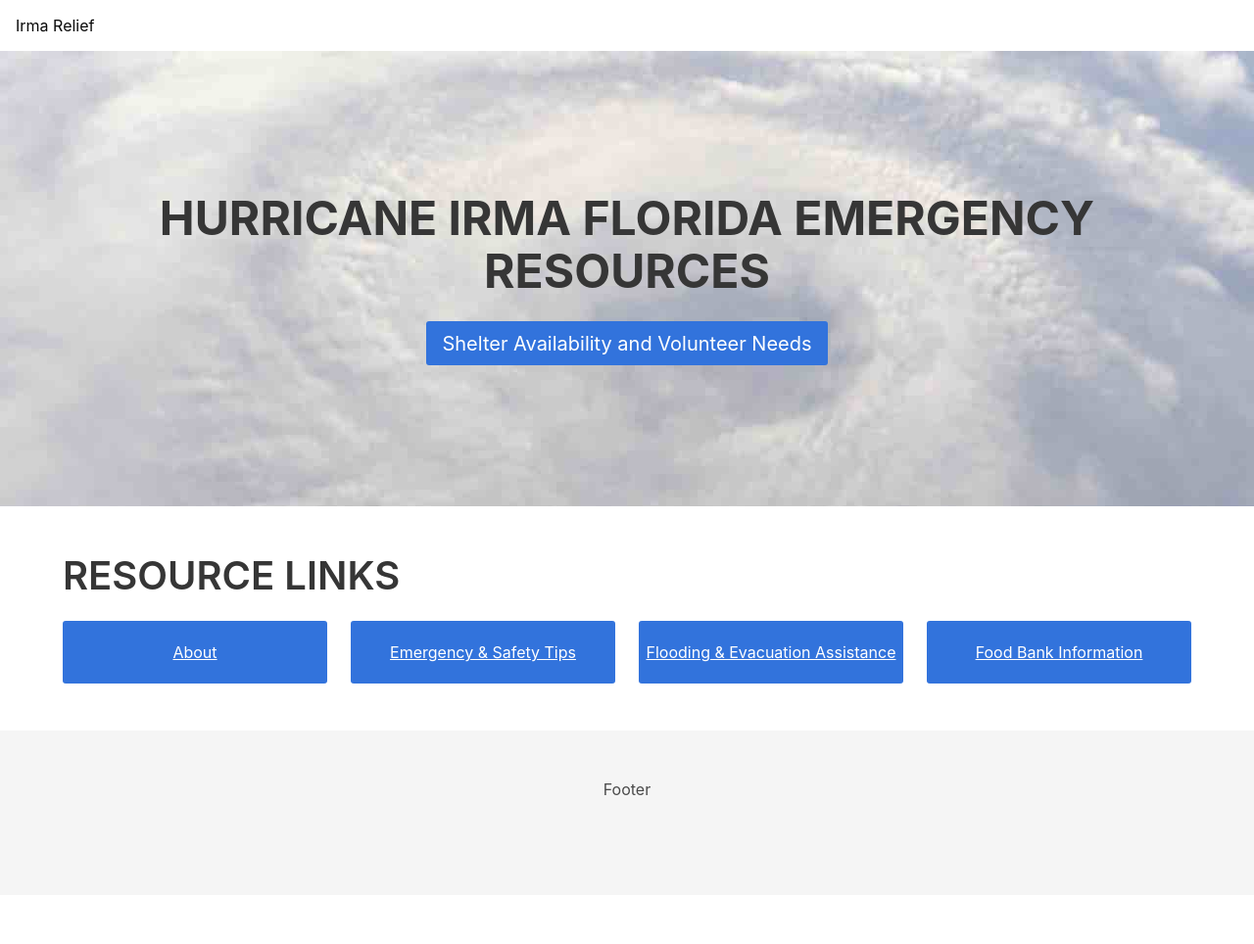
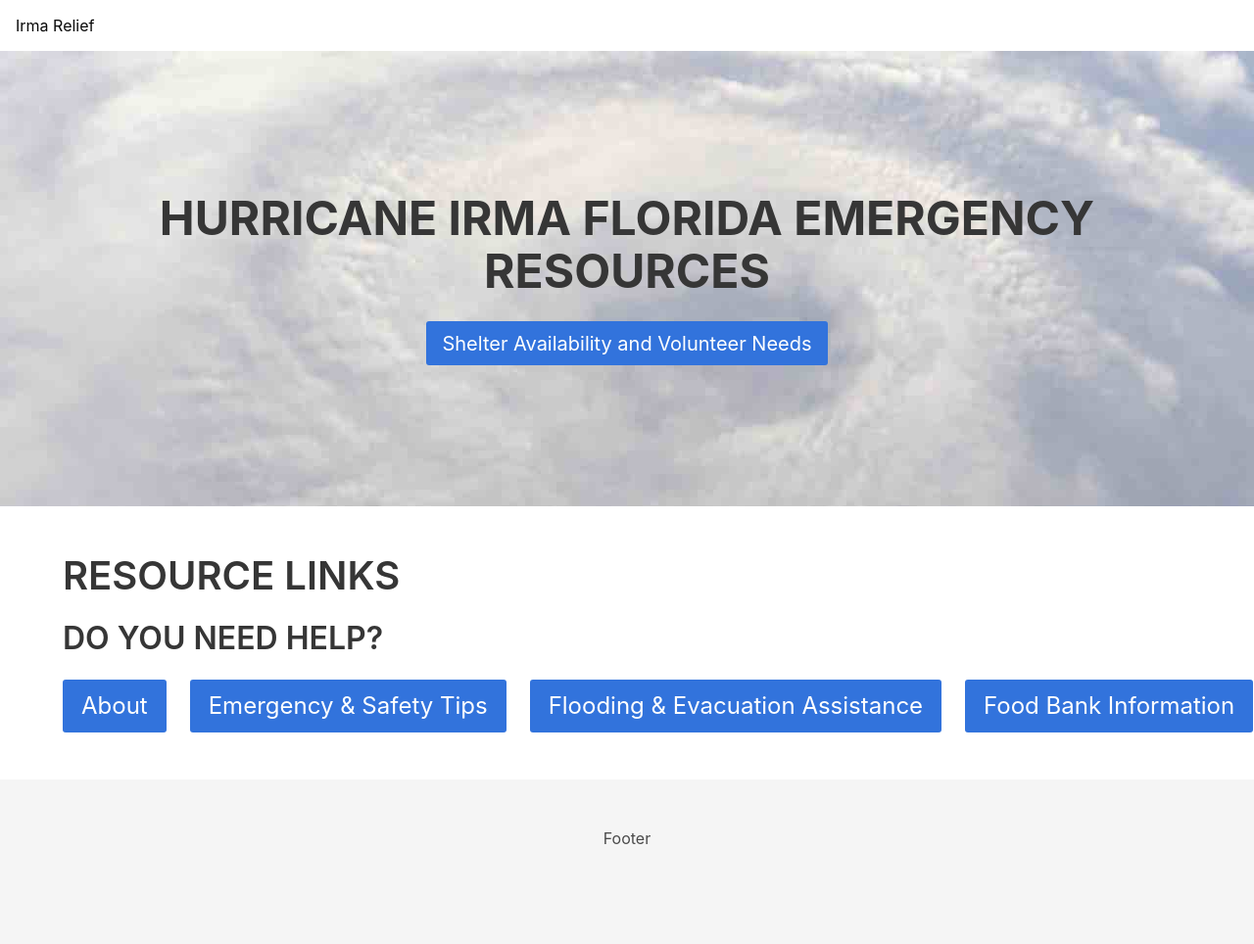
Before and after one commit to Irma-Response/irmarelief-static, a Jekyll site: the page built from index.md, in a window 1280 px wide. Shown: the whole page at 98% size. Built offline with Jekyll 4.4.1, drawn with Linux system fonts in a browser that asks for light colours; before the commit the page ends 914 px from its top, so only the background shows below that.

Commit message:
just use button state inside columns

```diff
--- a/_layouts/default.html
+++ b/_layouts/default.html
@@ -35,15 +35,14 @@
 		<main role="main">
 			<div class="container">
 					<h2 class="title is-2">RESOURCE LINKS</h2>
+					<h3 class="title is-3">DO YOU NEED HELP?</h3>
 					<div class="columns">
 						{% assign pages_list = site.pages %}
 			 			{% for node in pages_list %}
 			 			{% if node.title != null %}
 			 			{% if node.layout == "page" %}
 			 		<div class="column">
-				 		<p class="notification is-info">
-					 	<a href="{{ node.url }}">{{ node.title }}</a>
-				 		</p>
+					 	<a class="button is-large is-info" href="{{ node.url }}">{{ node.title }}</a>
 		 			</div>
 			 		{% endif %}
  					{% endif %}
```
